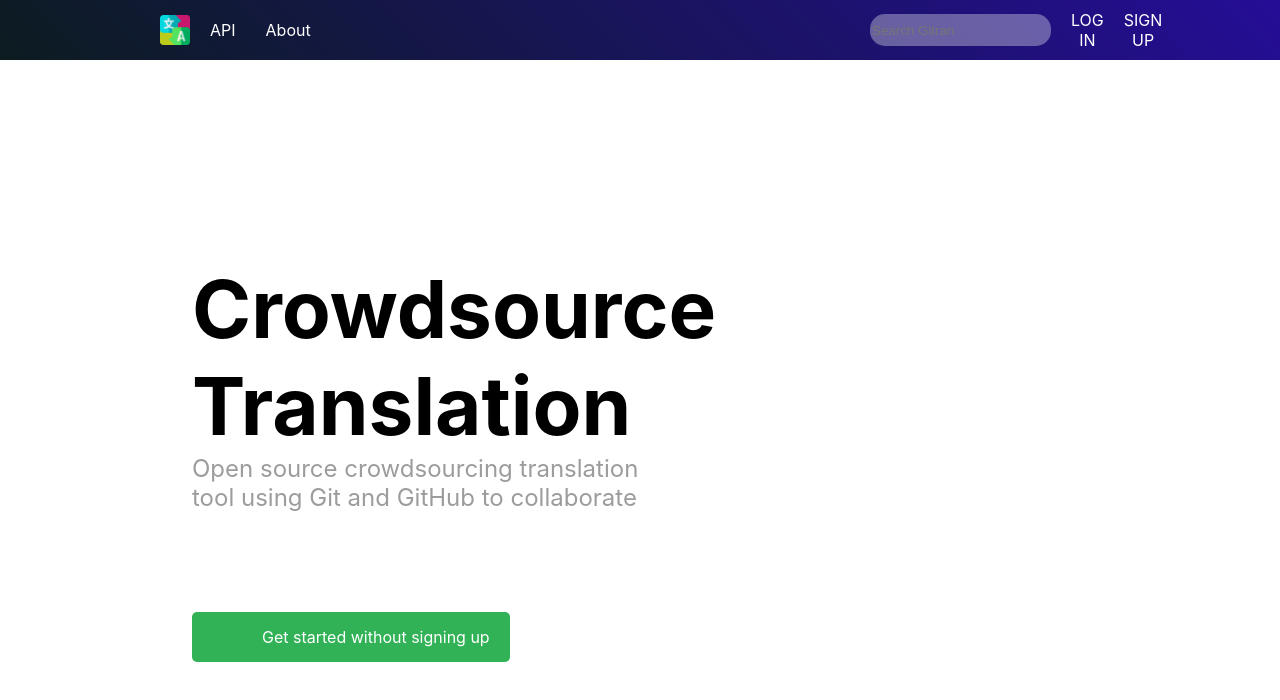
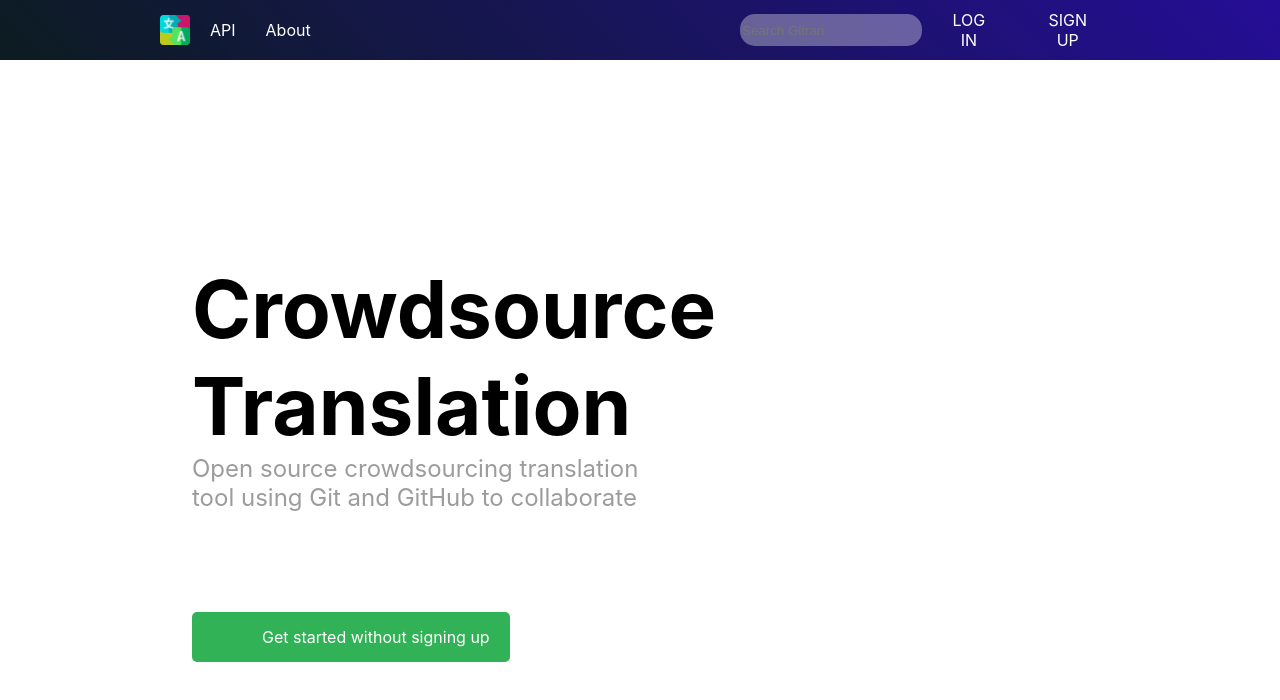
Before and after one commit to gitran-com/gitran-web, a React (Vite) app: page / in a window 1280 px wide. Shown: the top 700 px of the page. Built offline with nearby package versions, Linux system fonts and the light colour scheme; no server answers; some icons are missing.

Commit message:
feat: logout

```diff
--- a/src/components/Header.tsx
+++ b/src/components/Header.tsx
@@ -1,9 +1,10 @@
 import React, { useState, useEffect } from "react";
-import { isLogin } from "@/utils/isLogin";
+import { isLogin, logout } from "@/utils/index";
 import { getUser } from "@/apis/user";
 import { UserInfo } from "../types/user";
 import Logo from "./Logo";
 import { Avatar, Button, Menu, MenuItem } from "@material-ui/core";
+import { Link } from "react-router-dom";
 
 const initUserInfo: UserInfo = {
   id: -1,
@@ -21,7 +22,9 @@ export default function Header() {
   const [user, setUser] = useState<UserInfo>(initUserInfo);
   const [anchorEl, setAnchorEl] = React.useState<null | HTMLElement>(null);
   useEffect(() => {
-    initUser();
+    if (loggedIn) {
+      initUser();
+    }
   }, []);
   /**
    * 获取用户的个人信息
@@ -38,6 +41,10 @@ export default function Header() {
   };
   const handleClose = () => {
     setAnchorEl(null);
+  };
+  const handleLogout = () => {
+    setAnchorEl(null);
+    logout();
   };
   return (
     <div className="header">
@@ -62,8 +69,12 @@ export default function Header() {
             </>
           ) : (
             <>
-              <div className="login">LOG IN</div>
-              <div className="sign">SIGN UP</div>
+              <Link className="login" to="/login">
+                LOG IN
+              </Link>
+              <Link className="signup" to="/login">
+                SIGN UP
+              </Link>
             </>
           )}
         </div>
@@ -79,7 +90,7 @@ export default function Header() {
         >
           <MenuItem onClick={handleClose}>Profile</MenuItem>
           <MenuItem onClick={handleClose}>My Projects</MenuItem>
-          <MenuItem onClick={handleClose}>Logout</MenuItem>
+          <MenuItem onClick={handleLogout}>Logout</MenuItem>
         </Menu>
       </div>
     </div>
--- a/src/styles/_header.scss
+++ b/src/styles/_header.scss
@@ -23,8 +23,8 @@
   // navigation bar - right
   .right {
     @include flex-row;
-    width: 250px;
-    justify-content: space-between;
+    width: 380px;
+    justify-content: space-around;
   }
   // navigation bar - input bar
   .input {
@@ -39,7 +39,10 @@
     }
   }
   // navigation bar - login button
-  .login {
+  .login,
+  .signup {
     margin: 0 20px;
+    color: white;
+    text-decoration: none;
   }
 }
--- a/src/utils/index.ts
+++ b/src/utils/index.ts
@@ -1,6 +1,4 @@
 export * from "./oauth";
-export * from "./setLoginToken";
 export * from "./navigateTo";
 export * from "./storage";
-export * from "./setLoginToken";
-export * from "./isLogin";
+export * from "./login";
--- a/src/utils/isLogin.ts
+++ /dev/null
@@ -1,5 +0,0 @@
-import { getTokenSync } from "@/apis/token";
-
-export function isLogin(): boolean {
-  return getTokenSync() ? true : false;
-}
--- a/src/utils/setLoginToken.ts
+++ b/src/utils/login.ts
@@ -1,5 +1,6 @@
-import { setToken, Token } from "@/apis/token";
+import { setToken, Token, TOKEN_KEY, getTokenSync } from "@/apis/token";
 import { navigateTo } from "./navigateTo";
+import { storage } from "./storage";
 
 /**
  * 第一次登陆时设置本地的token并跳转至之前的页面
@@ -12,3 +13,10 @@ export function setLoginToken(data: DataProps) {
   setToken({ expiresAt, refreshBefore, token });
   navigateTo(url ? url : "/");
 }
+
+export function logout() {
+  storage.remove(TOKEN_KEY);
+}
+export function isLogin(): boolean {
+  return getTokenSync() ? true : false;
+}
```
